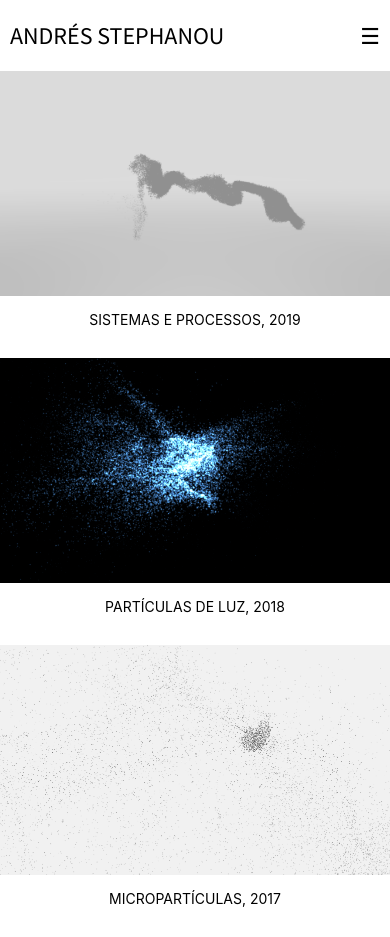
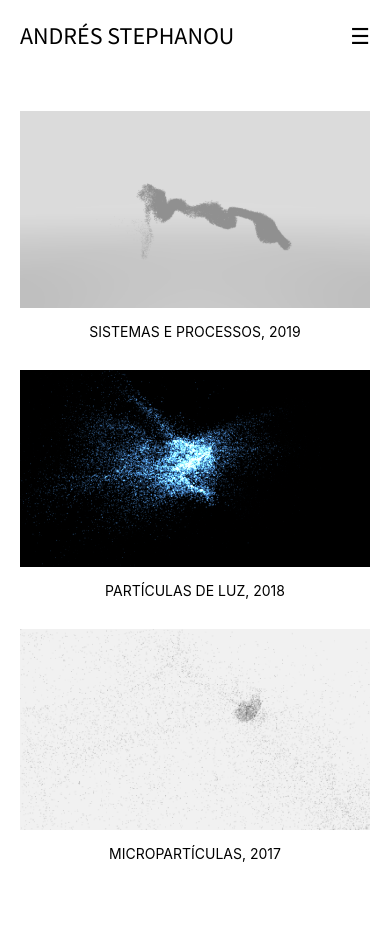
Before and after one commit to lucascosta1996/andresstephanou, a React (Create React App) app: page /exhibitions in a window 390 px wide. After the commit the page ends 892 px from the top, so only its background shows below. Built offline with nearby package versions, Linux system fonts and the light colour scheme.

Commit message:
adjust mobile navbar and images

```diff
--- a/src/Components/Exhibitions/ExhibitionsImageList.js
+++ b/src/Components/Exhibitions/ExhibitionsImageList.js
@@ -14,10 +14,16 @@ const ExhibitionsImagesWrapper = styled.div`
   right: 0;
   top: 0;
 
-  @media (max-width: 520px) {
+  @media (max-width: 1024px) {
     flex-direction: column;
     top: 280px;
+    padding: 50px 0 0;
     position: initial;
+  }
+
+  @media (max-width: 520px) {
+    padding: 0 20px;
+    padding-top: 40px;
   }
 
   .showLink {
@@ -25,7 +31,7 @@ const ExhibitionsImagesWrapper = styled.div`
     display: flex;
     flex-direction: column;
 
-    @media (max-width: 520px) {
+    @media (max-width: 1024px) {
       padding-bottom: 30px;
     }
 
@@ -34,10 +40,20 @@ const ExhibitionsImagesWrapper = styled.div`
       max-width: 500px;
       position: relative;
 
+      @media (max-width: 520px) {
+        max-width: 100%;
+        width: 100%;
+      }
+
       img {
         display: block;
         max-width: 400px;
         transition: all .3s ease;
+
+        @media (max-width: 520px) {
+          max-width: 100%;
+          width: 100%;
+        }
       }
 
       .hover {
--- a/src/Components/Navigation.js
+++ b/src/Components/Navigation.js
@@ -13,7 +13,6 @@ const NavigationWrapper = styled.nav`
   position: relative;
   overflow: hidden;
   text-align: left;
-  width: 100%;
   z-index: 2;
 
   @media ( max-width: 520px ) {
@@ -21,6 +20,7 @@ const NavigationWrapper = styled.nav`
     height: auto;
     padding-bottom: 20px;
     padding-top: 20px;
+    width: 100%;
   }
 
   h1,
@@ -39,6 +39,7 @@ const NavigationWrapper = styled.nav`
 
     @media ( max-width: 520px ) {
       font-size: 24px!important;
+      margin-left: 0;
     }
   }
 
@@ -47,7 +48,7 @@ const NavigationWrapper = styled.nav`
     padding-left: 50px;
 
     @media ( max-width: 520px ) {
-      padding-left: 10px;
+      padding-left: 20px;
     }
 
     a {
@@ -63,19 +64,19 @@ const NavigationWrapper = styled.nav`
     display: flex;
     padding-right: 25px;
 
-    @media ( max-width: 768px ) {
+    @media ( max-width: 520px ) {
       ${props => !props.isOpened && `display: none;`}
     }
 
     @media ( max-width: 520px ) {
       flex-direction: column;
-      left: 25px;
+      padding-left: 20px;
     }
   }
 
   .close {
     position: fixed;
-    right: 13px;
+    right: 23px;
     top: 30px;
     width: 18px;
   }
@@ -85,10 +86,10 @@ const VeganBurguerIcon = styled.div`
   cursor: pointer;
   font-size: 22px;
   position: absolute;
-  right: 10px;
+  right: 20px;
   top: 23px;
 
-  @media ( min-width: 769px ) {
+  @media ( min-width: 520px ) {
     display: none;
   }
 `
@@ -110,7 +111,7 @@ const OptionsWrapper = styled.section`
     }
 
     @media (max-width: 520px) {
-      padding-left: 8px;
+      padding-left: 0;
     }
   }
 `
```
